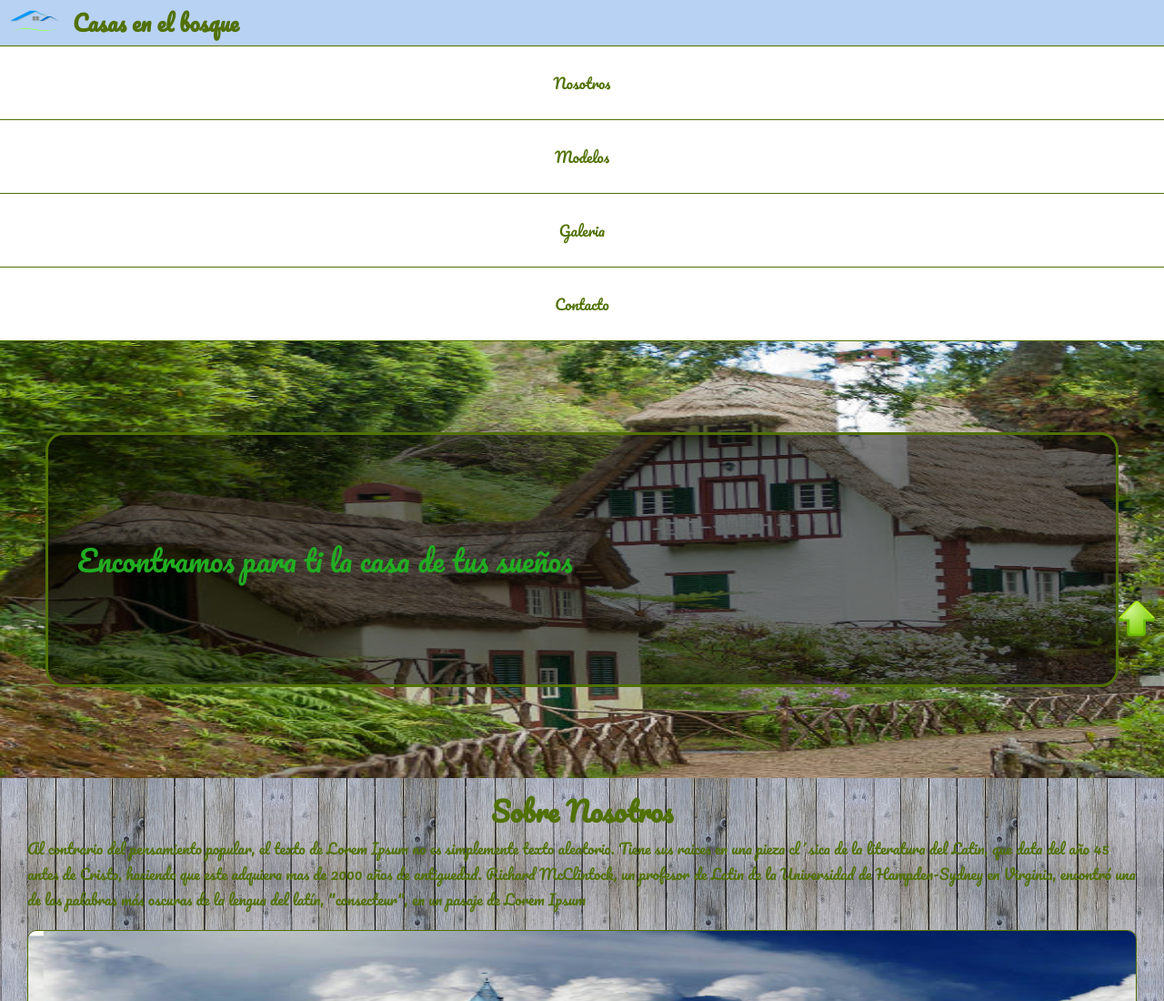
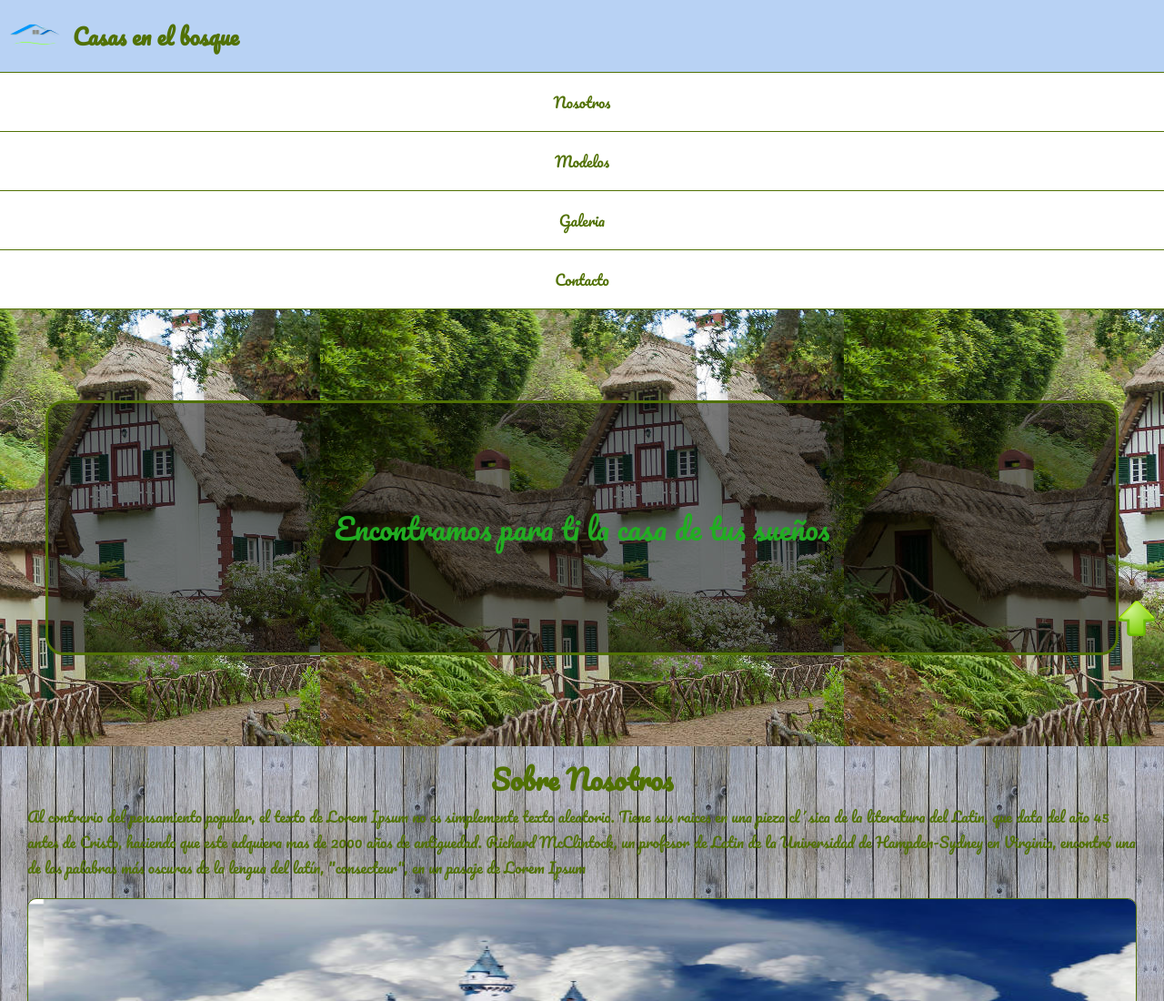
Before and after one commit to Brianz9000/ProyectoDIW-public, a website: page index.html in a window 1280 px wide. Shown: the top 1100 px of the page at 91% size. Drawn offline with Linux system fonts and the light colour scheme.

Commit message:
ultimo antes de irme

```diff
--- a/index.css
+++ b/index.css
@@ -44,7 +44,7 @@ nav{
     color: var(--color-primario);
 }
 .logo{
-    height: 10%;
+    height: 10vh;
     box-sizing: border-box;
     display: flex;
     align-items: center;
@@ -93,7 +93,7 @@ a{
     box-sizing: border-box;
     display: flex;
     background-image: url("img/casa-bosque-xs.jpg");
-    background-size: 100% 100%;
+    /* background-size: 100% 100%; */
     background-position: center;
     height: 60vh;
     padding: 100px 50px;
@@ -108,7 +108,7 @@ a{
     height: 100%;
     display: flex;
     align-items: center;
-    padding: 0px 30px;
+    justify-content: center;
     padding: 2rem;
     text-align: center;
 }
@@ -260,12 +260,25 @@ a{
 }
 
 
+@media (orientation: landscape) {
+    #logo{
+        height: 5vh;
+    }
+    ul li{
+        height:8vh
+    }
+    #
+    /* --------------contenido1--------- */
+    #contenido1{
+        background-position: cover;
+    }
+    #articulo1{
+        line-height: 2rem;
+
+    }
 
 
-
-
-
-
+}
 
 
 
@@ -281,6 +294,7 @@ a{
 /* Media queries md */
 @media (min-width: 768px) {
 
+
 }
 
 /* Media queries lg */
```
